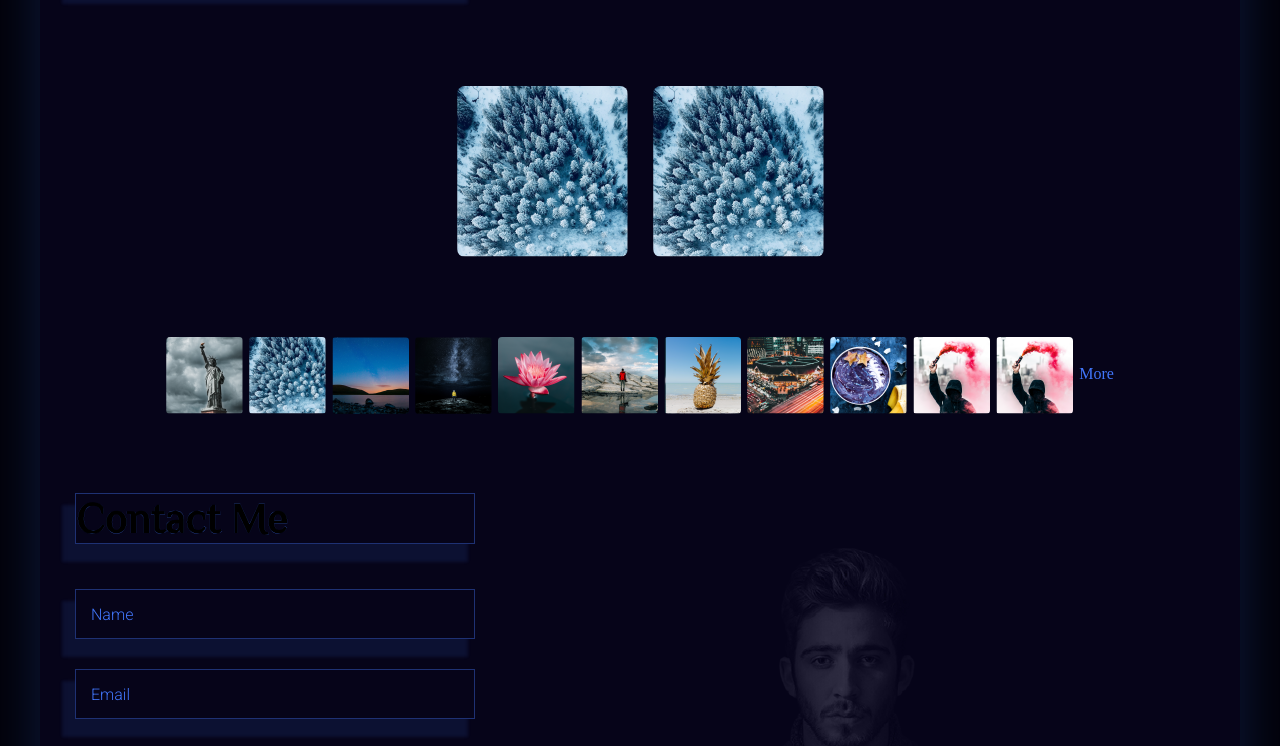
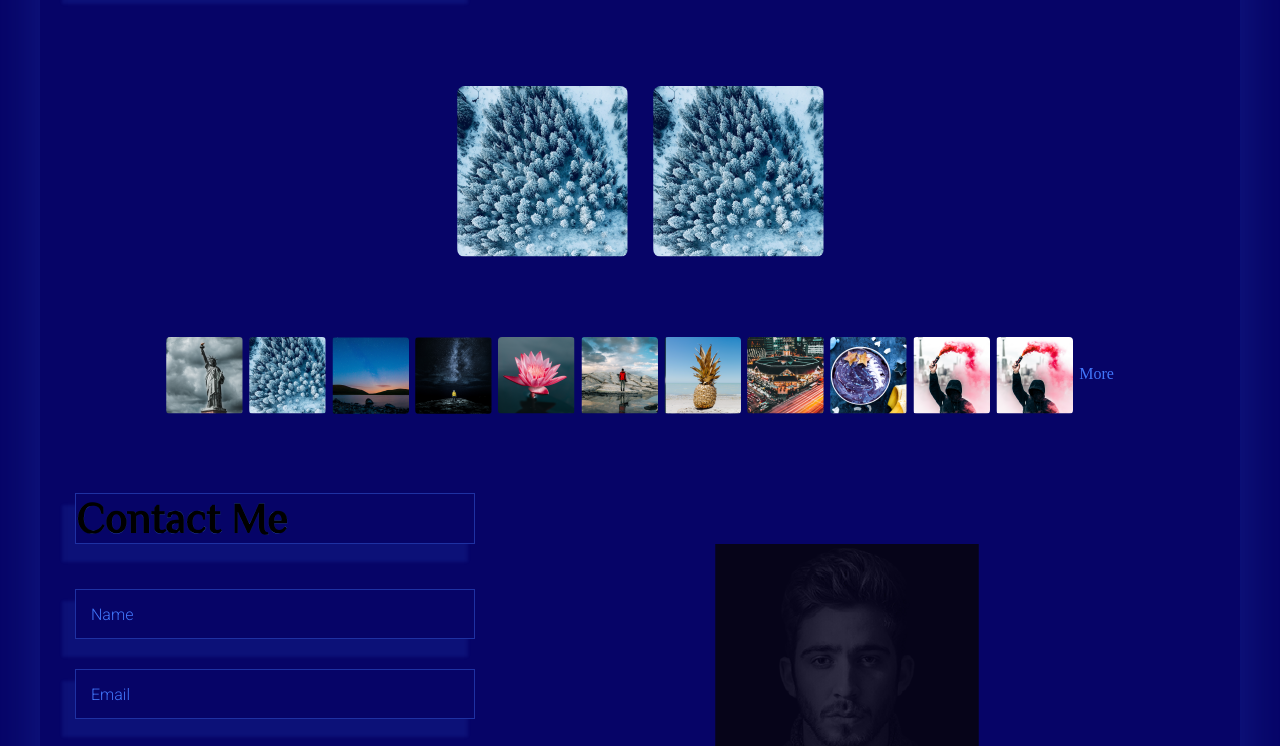
Before and after one commit to Vensuso1/Project-concept, a plain HTML site: page index.html in a window 1280 px wide. Shown: the part 365-1111 px from the top of the page. Drawn offline with Linux system fonts and the light colour scheme.

Commit message:
Update style-testas.css

```diff
--- a/css/style-testas.css
+++ b/css/style-testas.css
@@ -428,10 +428,10 @@ Domain Path: /languages
 
 
 body{
-	background-color:#02020A;}  /*#060419*/
+	background-color:#060467;}  /*#060419*/
 
 .overall-container{
-  background-color:#060419;
+  background-color:#060467;
 	padding-top:35px;
 	padding-left: 35px;
 	padding-right: 35px;
```
